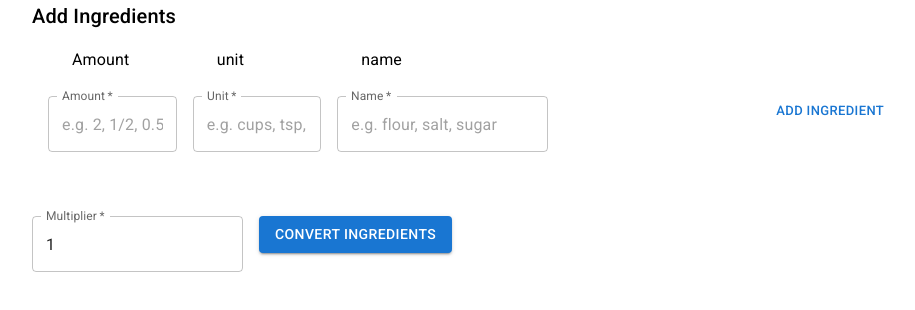
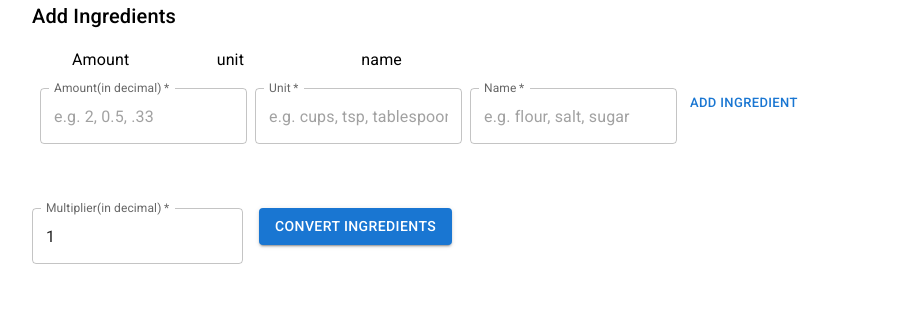
Before and after one commit to Cholete/recipe-converter, a React (Create React App) app: page / in a window 1280 px wide. Shown: the top 310 px of the page, without its empty margins (182-1097 px from the left). Built offline with nearby package versions, Linux system fonts and the light colour scheme.

Commit message:
allow only decimal input for amount and multiplier

```diff
--- a/src/components/AddIngredients.tsx
+++ b/src/components/AddIngredients.tsx
@@ -16,7 +16,7 @@ function AddIngredients() {
     unit: "",
     name: "",
   });
-  const [multiplier, setMultiplier] = useState(1);
+  const [multiplier, setMultiplier] = useState("1");
   const [ingredients, setIngredients] = useState<Iingredient[]>([]);
 
   function handleNewIngredientChange(e: React.ChangeEvent<HTMLInputElement>) {
@@ -27,7 +27,7 @@ function AddIngredients() {
   }
 
   function handleMultiplierChange(e: React.ChangeEvent<HTMLInputElement>) {
-    setMultiplier(Number(e.target.value));
+    setMultiplier(e.target.value);
   }
 
   function onClickAdd() {
@@ -71,20 +71,21 @@ function AddIngredients() {
           {ingredients.map((ingredient) => (
             <SingleIngredient ingredient={ingredient} />
           ))}
-          <Grid container spacing={2}>
-            <Grid item xs={2}>
+          <Grid container spacing={1}>
+            <Grid item xs={3}>
               <TextField
                 required
                 InputLabelProps={{ shrink: true }}
                 name="amount"
-                label="Amount"
-                placeholder="e.g. 2, 1/2, 0.5"
+                label="Amount(in decimal)"
+                placeholder="e.g. 2, 0.5, .33"
                 variant="outlined"
                 value={newIngredient.amount}
+                type="number"
                 onChange={handleNewIngredientChange}
               />
             </Grid>
-            <Grid item xs={2}>
+            <Grid item xs={3}>
               <TextField
                 required
                 InputLabelProps={{ shrink: true }}
@@ -96,7 +97,7 @@ function AddIngredients() {
                 onChange={handleNewIngredientChange}
               />
             </Grid>
-            <Grid item xs={6}>
+            <Grid item xs={3}>
               <TextField
                 required
                 InputLabelProps={{ shrink: true }}
@@ -108,7 +109,7 @@ function AddIngredients() {
                 onChange={handleNewIngredientChange}
               />
             </Grid>
-            <Grid item xs={2}>
+            <Grid item xs={3}>
               <Button variant="text" size="small" onClick={onClickAdd}>
                 Add Ingredient
               </Button>
@@ -120,9 +121,10 @@ function AddIngredients() {
             required
             InputLabelProps={{ shrink: true }}
             name="multiplier"
-            label="Multiplier"
-            placeholder="e.g. 2, 0.5, 1/3"
+            label="Multiplier(in decimal)"
+            placeholder="e.g. 2, 0.5, .33"
             variant="outlined"
+            type="number"
             value={multiplier}
             onChange={handleMultiplierChange}
           />
--- a/src/components/ConvertedIngredients.tsx
+++ b/src/components/ConvertedIngredients.tsx
@@ -1,4 +1,4 @@
-import React from "react";
+import React, { useState } from "react";
 import Grid from "@mui/material/Grid";
 import Typography from "@mui/material/Typography";
 import { useLocation } from "react-router-dom";
@@ -6,7 +6,7 @@ import { Iingredient } from "../interfaces";
 
 interface Istate {
   ingredients: Iingredient[];
-  multiplier: Number;
+  multiplier: string;
 }
 
 // component to display the converted amount of ingredients
@@ -14,16 +14,30 @@ function ConvertedIngredients() {
   const location = useLocation();
   const { ingredients, multiplier } = location.state as Istate;
 
+  // for the converted ingredients displayed
+  const [currentMultiplier, setCurrentMultiplier] = useState(multiplier);
+
+  // for the change multiplier text box
+  const [newMultiplier, setNewMultiplier] = useState("");
+
+  function handleMultiplierChange(e: React.ChangeEvent<HTMLInputElement>) {
+    setNewMultiplier(e.target.value);
+  }
+
+  function onClickChangeMultiplier() {
+    setCurrentMultiplier(newMultiplier);
+  }
+
   return (
     <Grid container spacing={2}>
         <Grid item xs={6}>
           <Typography variant="h6">
-          Converted Ingredients(Multiplier: {multiplier.toString()})
+            Converted Ingredients(Multiplier: {currentMultiplier})
           </Typography>
           {ingredients.map((ingredient) => (
             <Typography variant="body1">
-            {Number(multiplier) * Number(ingredient.amount)} {ingredient.unit}{" "}
-            {ingredient.name}
+              {Number(currentMultiplier) * Number(ingredient.amount)}{" "}
+              {ingredient.unit} {ingredient.name}
             </Typography>
           ))}
         </Grid>
```
Lines whose indentation alone changed are shown as unchanged.
